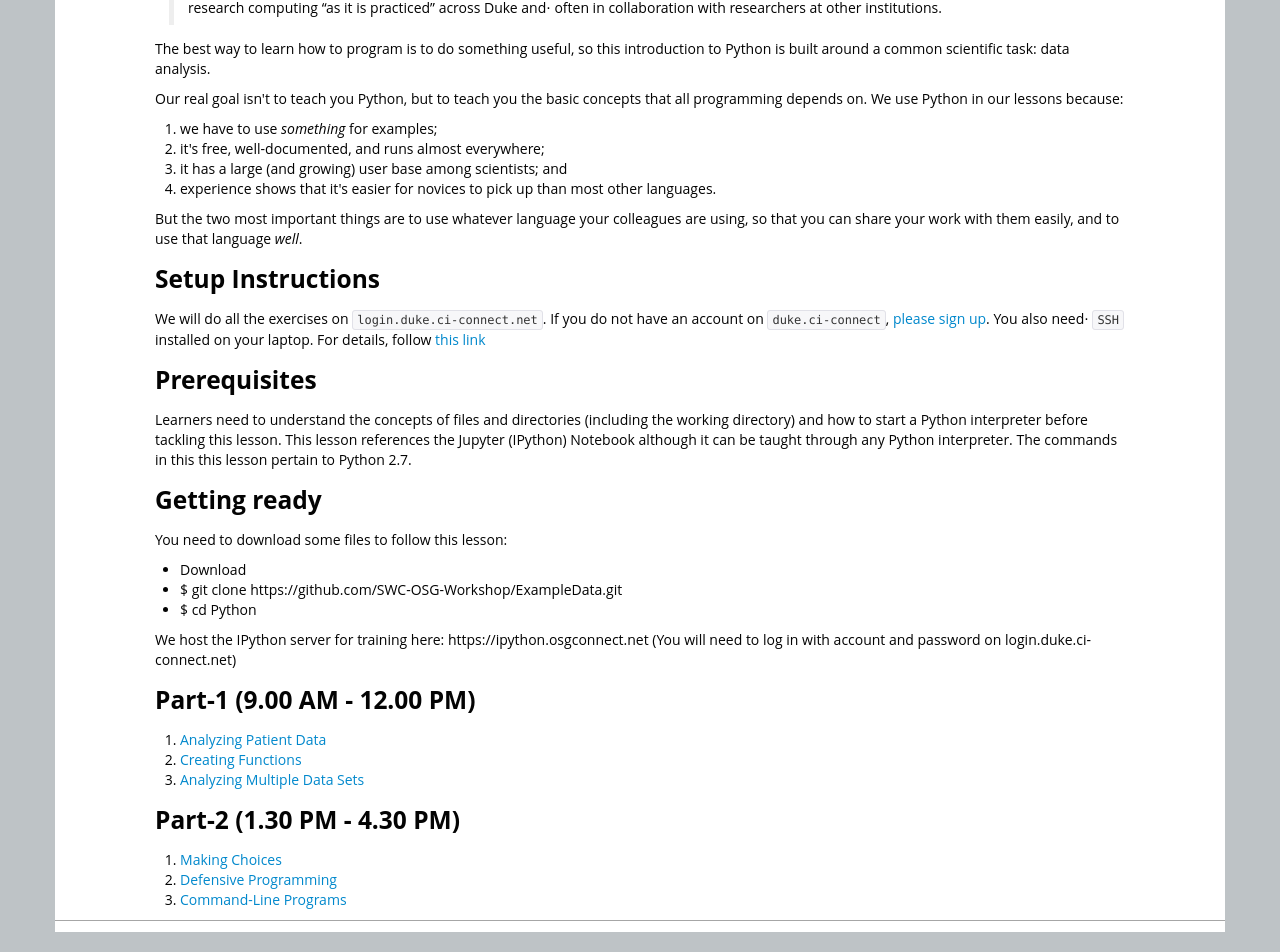
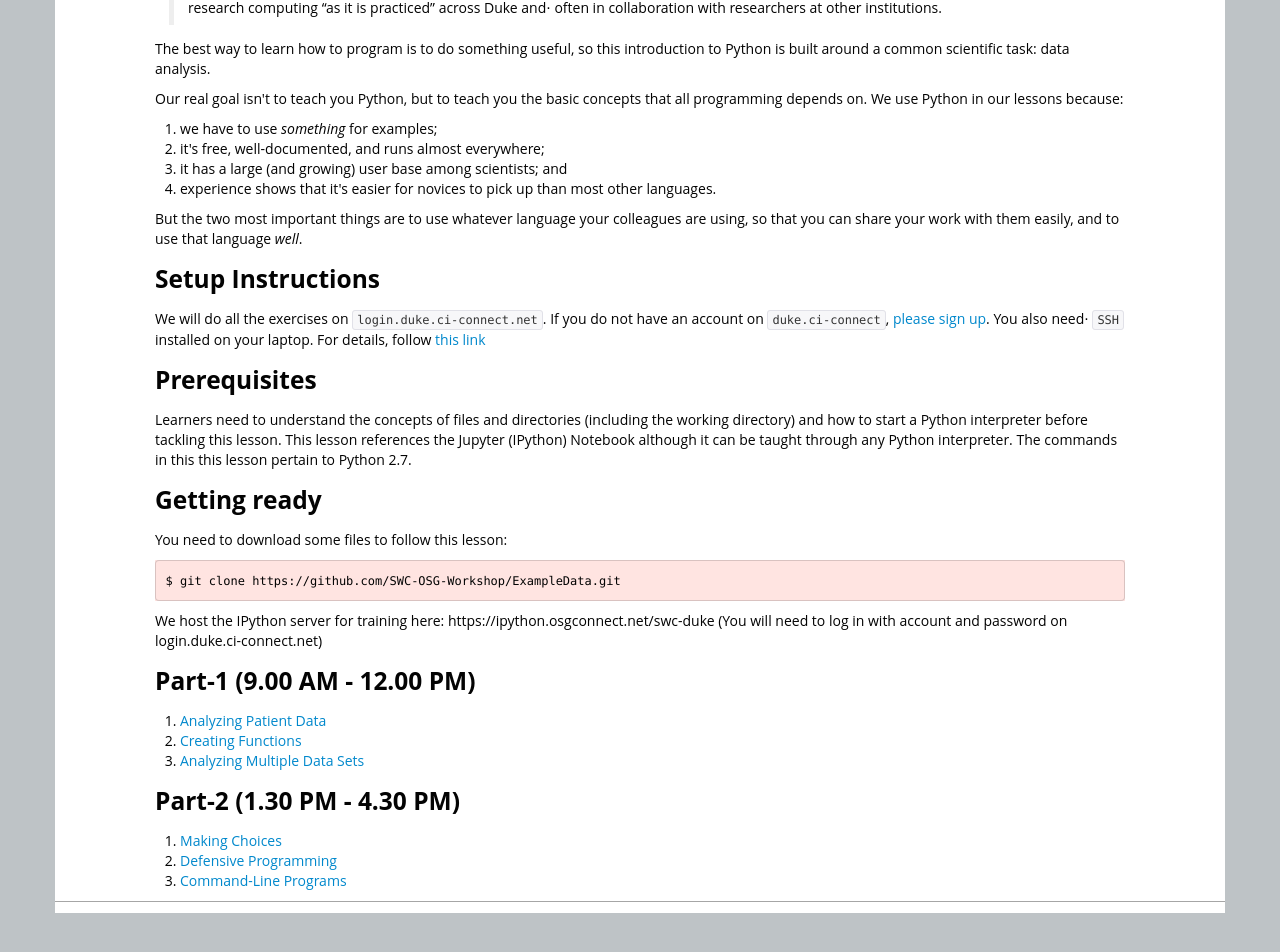
Before and after one commit to SWC-OSG-Workshop/2015-10-27-duke, a Jekyll site: the page built from novice/python/index.md, in a window 1280 px wide. Shown: the part 423-1375 px from the top of the page. Built offline with Jekyll 4.4.1, drawn with Linux system fonts in a browser that asks for light colours.

Commit message:
edit the ipython link in index.md and 01.md

```diff
--- a/novice/python/index.md
+++ b/novice/python/index.md
@@ -56,11 +56,12 @@ and to use that language *well*.
 
 ### Getting ready
  You need to download some files to follow this lesson:
- *     Download
- *     $ git clone https://github.com/SWC-OSG-Workshop/ExampleData.git
- *     $ cd Python
 
- We host the IPython server for training here: https://ipython.osgconnect.net
+~~~
+$ git clone https://github.com/SWC-OSG-Workshop/ExampleData.git
+~~~
+
+ We host the IPython server for training here: https://ipython.osgconnect.net/swc-duke
  (You will need to log in with account and password on login.duke.ci-connect.net)
 
 <div class="toc" markdown="1">
```
Also changed, not shown: novice/python/01-numpy.md (+3 -2 lines).
